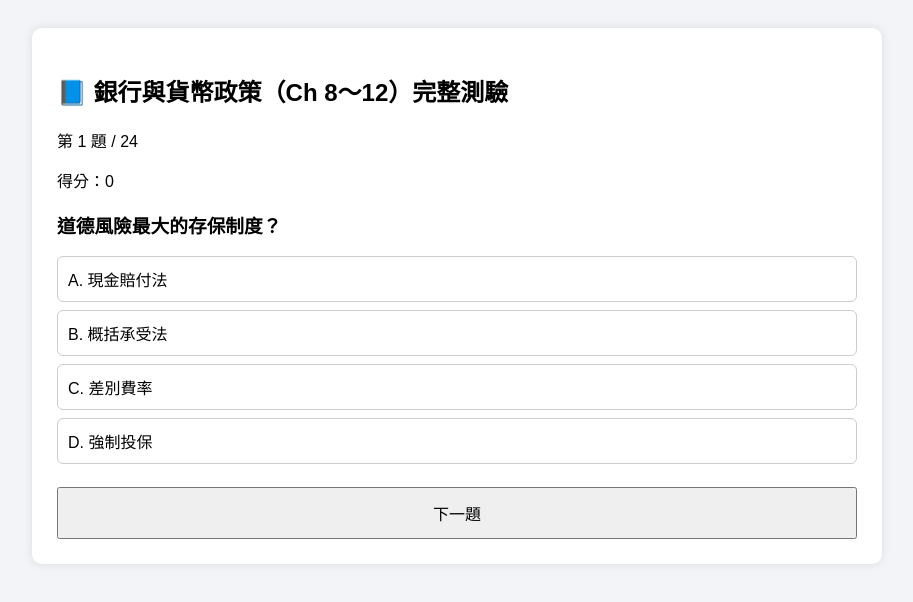
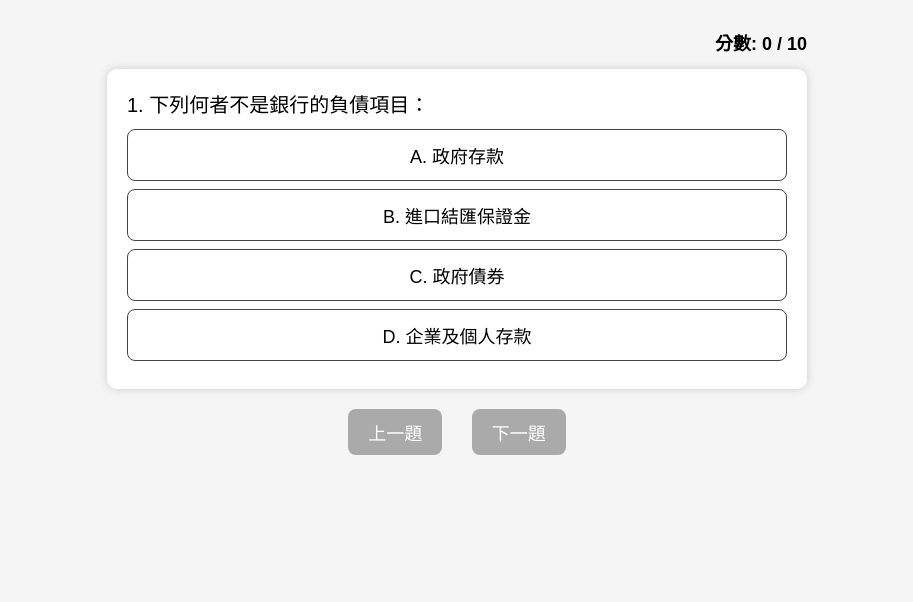
Before and after one commit to jingteng27-maker/bank-quiz, a plain HTML site: page index.html in a window 1280 px wide. Shown: the whole page, without its empty margins (183-1096 px from the left). Drawn offline with Linux system fonts and the light colour scheme.

Commit message:
index.html

```diff
--- a/index.html
+++ b/index.html
@@ -1,124 +1,263 @@
 <!DOCTYPE html>
 <html lang="zh-TW">
 <head>
-<meta charset="UTF-8">
-<title>銀行與貨幣政策｜完整題庫測驗</title>
-
+<meta charset="UTF-8" />
+<meta name="viewport" content="width=device-width, initial-scale=1" />
+<title>銀行與金融小遊戲 - 隨機出題與計分版</title>
 <style>
   body {
-    font-family: "Microsoft JhengHei", sans-serif;
-    background: #f2f4f7;
+    font-family: Arial, sans-serif;
+    font-size: 20px;
+    line-height: 1.6;
+    max-width: 700px;
+    margin: 30px auto;
+    padding: 0 15px;
+    background: #f5f5f5;
+  }
+  .question {
+    background: white;
     padding: 20px;
+    border-radius: 10px;
+    box-shadow: 0 0 8px #ccc;
+    margin-bottom: 20px;
   }
-.container {
-    max-width: 800px;
-    background: white;
-    padding: 25px;
-    margin: auto;
-    border-radius: 10px;
-    box-shadow: 0 0 10px rgba(0,0,0,0.1);
+  .choices button {
+    display: block;
+    width: 100%;
+    margin: 8px 0;
+    padding: 12px;
+    font-size: 18px;
+    border-radius: 8px;
+    border: 1px solid #444;
+    background-color: #fff;
+    cursor: pointer;
+    transition: background-color 0.3s;
   }
-.option {
-    border: 1px solid #ccc;
-    padding: 10px;
-    margin: 8px 0;
-    border-radius: 6px;
+  .choices button:hover {
+    background-color: #e0e0e0;
+  }
+  .choices button.correct {
+    background-color: #a0d468;
+    color: white;
+    border-color: #7bb52f;
+  }
+  .choices button.wrong {
+    background-color: #ed5565;
+    color: white;
+    border-color: #b94a48;
+  }
+  .nav-buttons {
+    text-align: center;
+    margin-top: 10px;
+  }
+  .nav-buttons button {
+    font-size: 18px;
+    padding: 10px 20px;
+    margin: 0 12px;
+    border-radius: 8px;
+    border: none;
+    background-color: #4a90e2;
+    color: white;
     cursor: pointer;
   }
-.option:hover { background: #eef; }
-.correct { background: #c8f7c5; }
-.wrong { background: #f7c5c5; }
-button {
-    width: 100%;
-    padding: 12px;
-    margin-top: 15px;
-    font-size: 16px;
+  .nav-buttons button:disabled {
+    background-color: #aaa;
+    cursor: not-allowed;
+  }
+  .result {
+    font-size: 22px;
+    text-align: center;
+    margin-top: 30px;
+    font-weight: bold;
+  }
+  #score {
+    text-align: right;
+    font-size: 18px;
+    margin-bottom: 10px;
+    font-weight: bold;
   }
 </style>
 </head>
-
 <body>
 
-<div class="container">
-    <h2>📘 銀行與貨幣政策（Ch 8～12）完整測驗</h2>
-    <p id="progress"></p>
-    <p id="score">得分：0</p>
-    <h3 id="question"></h3>
-    <div id="options"></div>
-    <button onclick="nextQuestion()">下一題</button>
+<div id="score">分數: 0 / 0</div>
+
+<div class="question">
+  <div id="question-text"></div>
+  <div class="choices" id="choices"></div>
 </div>
 
+<div class="nav-buttons">
+  <button id="prev-btn" disabled>上一題</button>
+  <button id="next-btn" disabled>下一題</button>
+</div>
+
+<div class="result" id="result"></div>
+
 <script>
-const questions = [
-/* ===== Ch 8 銀行的業務與經營 ===== */
-{q:"下列何者不是銀行的負債項目？",o:{A:"政府存款",B:"進口結匯保證金",C:"政府債券",D:"企業及個人存款"},a:"C"},
-{q:"銀行持有的資產中哪一項流動性最高？",o:{A:"超額準備",B:"國庫券",C:"商業本票",D:"可轉讓定期存單"},a:"A"},
-{q:"下列何者不是銀行的資產項目？",o:{A:"證券投資",B:"不動產投資",C:"國外資產",D:"政府存款"},a:"D"},
-{q:"下列何者不能充當法定存款準備金？",o:{A:"庫存現金",B:"待收票據",C:"國庫券",D:"央行存款"},a:"C"},
-{q:"衡量銀行資產品質的指標是？",o:{A:"流動準備率",B:"逾期放款比率",C:"資本適足率",D:"資產報酬率"},a:"B"},
-{q:"銀行資產中比重最大的是？",o:{A:"準備金",B:"政府公債",C:"應收現金",D:"放款"},a:"D"},
-
-/* ===== Ch 9 金融監理 ===== */
-{q:"中央存款保險公司由財政部及誰共同出資？",o:{A:"經濟部",B:"中央銀行",C:"審計部",D:"經建會"},a:"B"},
-{q:"存款保險制度何者錯誤？",o:{A:"提升信心",B:"降低篩選誘因",C:"鼓勵高風險",D:"降低資產報酬率"},a:"D"},
-{q:"太大不能倒政策何者錯誤？",o:{A:"大型銀行社會成本高",B:"增加道德風險",C:"大型銀行ROA較低",D:"小型銀行現金賠付"},a:"C"},
-{q:"道德風險最大的存保制度？",o:{A:"現金賠付法",B:"概括承受法",C:"差別費率",D:"強制投保"},a:"B"},
-{q:"目前我國金融監理機構？",o:{A:"財政部",B:"央行",C:"金管會",D:"經濟部"},a:"C"},
-
-/* ===== Ch 10 中央銀行制度 ===== */
-{q:"央行制度於一戰後發展原因？",o:{A:"美國成功",B:"金屬本位沒落",C:"紙本位興起",D:"以上皆是"},a:"D"},
-{q:"央行何者正確？",o:{A:"發行銀行因最後貸放者",B:"政府的銀行",C:"主要監理機構",D:"隸屬總統府"},a:"B"},
-{q:"下列何者不是央行功能？",o:{A:"外匯存底",B:"企業融資",C:"貨幣政策",D:"支付系統"},a:"B"},
-{q:"央行經營目標？",o:{A:"金融穩定",B:"健全銀行",C:"幣值穩定",D:"以上皆是"},a:"D"},
-{q:"Fed 最高決策機構？",o:{A:"聯準銀行",B:"理事會",C:"FOMC",D:"咨詢委員會"},a:"B"},
-
-/* ===== Ch 11 貨幣供給 ===== */
-{q:"準備貨幣增加一單位造成倍數增加稱為？",o:{A:"倒數",B:"乘數",C:"邊際效益",D:"邊際成本"},a:"B"},
-{q:"何者會使貨幣乘數增加？",o:{A:"現金比上升",B:"法定準備率上升",C:"超額準備率下降",D:"貨幣基數增加"},a:"C"},
-{q:"貨幣基數不包括？",o:{A:"通貨",B:"庫存現金",C:"央行存款",D:"政府存款"},a:"D"},
-{q:"金融危機時貨幣乘數變化？",o:{A:"下降",B:"上升",C:"不變",D:"不確定"},a:"A"},
-
-/* ===== Ch 12 貨幣政策 ===== */
-{q:"非貨幣政策最終目標？",o:{A:"銀行信用",B:"物價穩定",C:"經濟成長",D:"充分就業"},a:"A"},
-{q:"主要貨幣政策工具？",o:{A:"選擇性信用",B:"公開市場操作",C:"財政政策",D:"稅率"},a:"B"},
-{q:"最後貸款者工具？",o:{A:"重貼現",B:"準備率",C:"買進",D:"賣出"},a:"A"},
-{q:"控制貨幣供給會失去控制？",o:{A:"失業率",B:"匯率",C:"通膨",D:"利率"},a:"D"}
+// 原始題目資料
+const originalQuizData = [
+  {
+    question: "1. 下列何者不是銀行的負債項目：",
+    choices: ["A. 政府存款", "B. 進口結匯保證金", "C. 政府債券", "D. 企業及個人存款"],
+    answer: "C"
+  },
+  {
+    question: "2. 銀行持有的資產中那一項的流動性最高？",
+    choices: ["A. 超額準備", "B. 國庫券", "C. 商業本票", "D. 可轉讓定期存單"],
+    answer: "A"
+  },
+  {
+    question: "3. 下列何者不是銀行的資產項目？",
+    choices: ["A. 證券投資", "B. 不動產投資", "C. 國外資產", "D. 政府存款"],
+    answer: "D"
+  },
+  {
+    question: "4. 依我國現行法規，下列何者不能充當銀行的法定存款準備金：",
+    choices: ["A. 庫存現金", "B. 待收票據", "C. 國庫券", "D. 在中央銀行之存款"],
+    answer: "C"
+  },
+  {
+    question: "5. 下列何者可以衡量銀行的資產品質：",
+    choices: ["A. 流動準備率", "B. 逾期放款比率", "C. 資本適足率", "D. 資產報酬率"],
+    answer: "B"
+  },
+  {
+    question: "6. 在銀行的資產總額中以下列何者所佔的比重最大：",
+    choices: ["A. 準備金", "B. 政府公債", "C. 應收現金", "D. 放款"],
+    answer: "D"
+  },
+  {
+    question: "7. 台灣的中央存款保險公司係由財政部及哪個單位共同出資成立？",
+    choices: ["A. 經濟部", "B. 中央銀行", "C. 審計部", "D. 經建會"],
+    answer: "B"
+  },
+  {
+    question: "8. 關於存款保險制度的描述，下列何者錯誤？",
+    choices: [
+      "A. 可以強化社會大眾對銀行的信心",
+      "B. 可能降低存款戶篩選好銀行的誘因",
+      "C. 可能鼓勵銀行從事高風險投資活動",
+      "D. 可能降低銀行的資產報酬率"
+    ],
+    answer: "D"
+  },
+  {
+    question: "9. 下列有關「太大不能倒」政策之敘述，何者錯誤？",
+    choices: [
+      "A. 小型銀行倒閉時採現金賠付法，大型銀行倒閉時採概括承受法",
+      "B. 大型銀行倒閉的社會成本較高，所以採取此政策",
+      "C. 此政策會導致大型銀行的資產報酬率不如小型銀行",
+      "D. 此政策會增加大型銀行的道德風險"
+    ],
+    answer: "C"
+  },
+  {
+    question: "10. 下列何種存款保險制度的道德風險問題最大？",
+    choices: [
+      "A. 現金賠付法",
+      "B. 概括承受法",
+      "C. 差別保險費率",
+      "D. 強制投保制度"
+    ],
+    answer: "B"
+  },
+  // 你可以繼續依照格式把全部題目補充進來
 ];
 
-let i = 0, score = 0, answered = false;
-questions.sort(()=>Math.random()-0.5);
+// 打亂題目陣列函數 (Fisher-Yates shuffle)
+function shuffle(array) {
+  for(let i = array.length - 1; i > 0; i--) {
+    const j = Math.floor(Math.random() * (i + 1));
+    [array[i], array[j]] = [array[j], array[i]];
+  }
+  return array;
+}
 
-function loadQ(){
-    answered=false;
-    document.getElementById("progress").innerText = `第 ${i+1} 題 / ${questions.length}`;
-    document.getElementById("question").innerText = questions[i].q;
-    document.getElementById("options").innerHTML="";
-    for(let k in questions[i].o){
-        let d=document.createElement("div");
-        d.className="option";
-        d.innerText=`${k}. ${questions[i].o[k]}`;
-        d.onclick=()=>check(d,k);
-        document.getElementById("options").appendChild(d);
+let quizData = shuffle([...originalQuizData]); // 複製並隨機排序
+
+let currentIndex = 0;
+let score = 0;
+let answered = false;
+
+const questionText = document.getElementById("question-text");
+const choicesDiv = document.getElementById("choices");
+const prevBtn = document.getElementById("prev-btn");
+const nextBtn = document.getElementById("next-btn");
+const resultDiv = document.getElementById("result");
+const scoreDiv = document.getElementById("score");
+
+function updateScore() {
+  scoreDiv.textContent = `分數: ${score} / ${quizData.length}`;
 }
+
+function loadQuestion(index) {
+  answered = false;
+  resultDiv.textContent = "";
+  const q = quizData[index];
+  questionText.textContent = q.question;
+  choicesDiv.innerHTML = "";
+  q.choices.forEach(choice => {
+    const btn = document.createElement("button");
+    btn.textContent = choice;
+    btn.onclick = () => selectAnswer(choice.charAt(0));
+    choicesDiv.appendChild(btn);
+  });
+
+  prevBtn.disabled = index === 0;
+  nextBtn.disabled = true;
+
+  updateScore();
 }
-function check(el,c){
-    if(answered) return;
-    answered=true;
-    if(c===questions[i].a){ el.classList.add("correct"); score++; }
-    else{
-        el.classList.add("wrong");
-        document.querySelectorAll(".option").forEach(o=>{
-            if(o.innerText.startsWith(questions[i].a)) o.classList.add("correct");
+
+function selectAnswer(selected) {
+  if (answered) return;
+  answered = true;
+
+  const correct = quizData[currentIndex].answer;
+
+  Array.from(choicesDiv.children).forEach(btn => {
+    const btnLetter = btn.textContent.charAt(0);
+    if (btnLetter === correct) {
+      btn.classList.add("correct");
+    }
+    if (btnLetter === selected && selected !== correct) {
+      btn.classList.add("wrong");
+    }
+    btn.disabled = true;
   });
+
+  if (selected === correct) {
+    resultDiv.textContent = "答對了！🎉";
+    score++;
+  } else {
+    resultDiv.textContent = `答錯了！正確答案是 ${correct}`;
   }
-    document.getElementById("score").innerText="得分："+score;
+
+  nextBtn.disabled = false;
+  updateScore();
 }
-function nextQuestion(){
-    i++;
-    if(i<questions.length) loadQ();
-    else document.body.innerHTML=`<h1 style="text-align:center">🎉 完成測驗<br>得分：${score}/${questions.length}</h1>`;
+
+prevBtn.onclick = () => {
+  if (currentIndex > 0) {
+    currentIndex--;
+    loadQuestion(currentIndex);
   }
-loadQ();
+};
+
+nextBtn.onclick = () => {
+  if (currentIndex < quizData.length - 1) {
+    currentIndex++;
+    loadQuestion(currentIndex);
+  } else {
+    resultDiv.textContent = `全部答完了！最終分數: ${score} / ${quizData.length} 🎉`;
+    nextBtn.disabled = true;
+  }
+};
+
+loadQuestion(currentIndex);
+updateScore();
+
 </script>
 
 </body>
```
Lines whose indentation alone changed are shown as unchanged.
